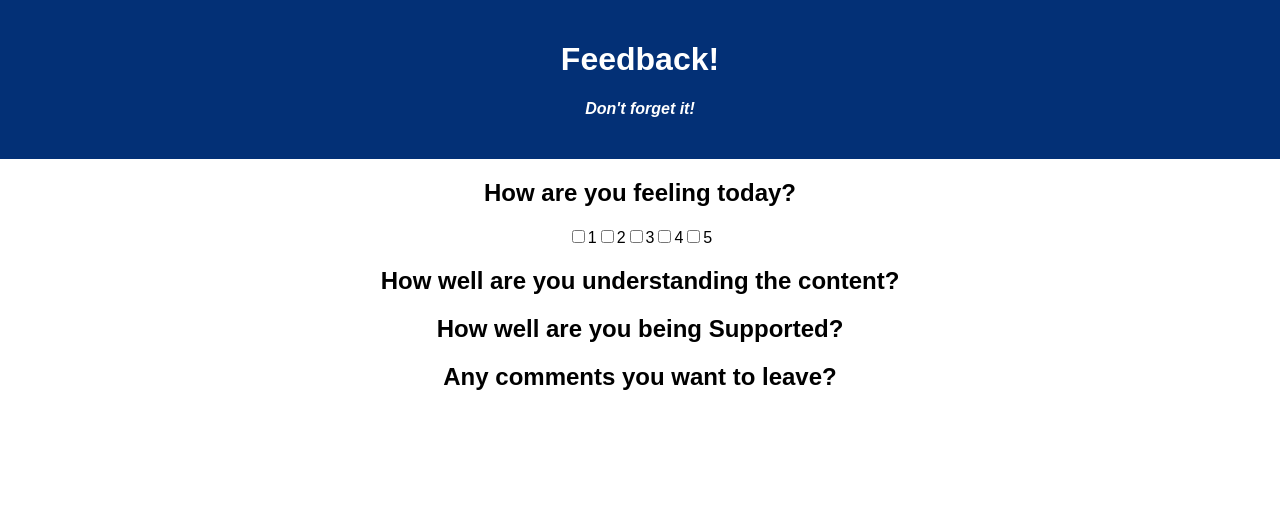
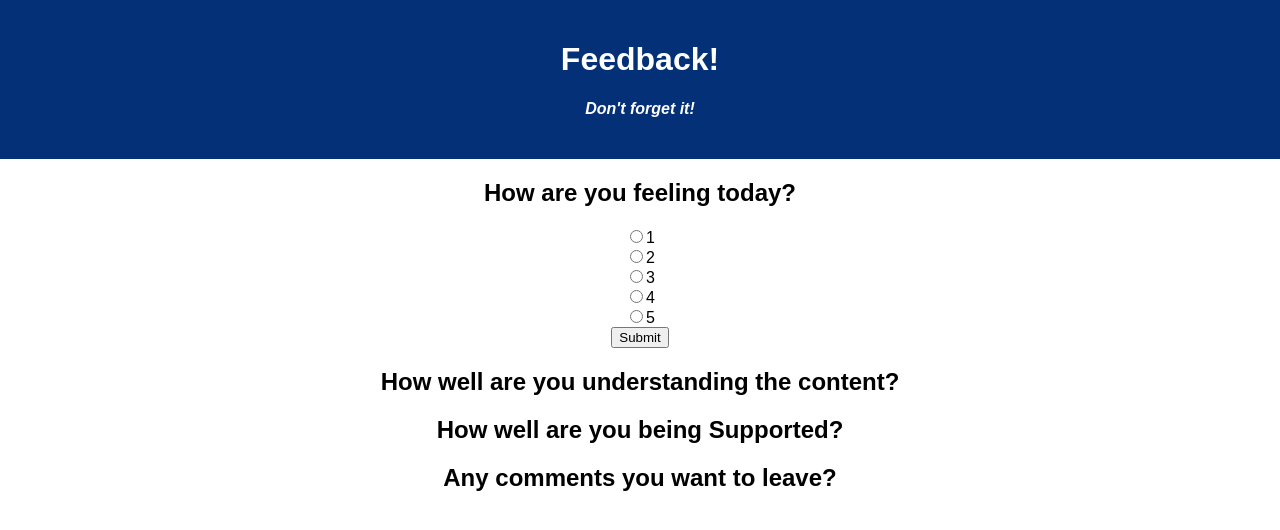
Before and after one commit to johnathanboyd/weekend-redux-feedback-loop, a React (Create React App) app: page / in a window 1280 px wide. Shown: the top 530 px of the page. Built offline with nearby package versions, Linux system fonts and the light colour scheme; no server answers.

Commit message:
got radio button selectors to work properly!

```diff
--- a/package.json
+++ b/package.json
@@ -11,7 +11,8 @@
     "react-dom": "^17.0.1",
     "react-redux": "^7.2.3",
     "react-scripts": "^4.0.1",
-    "redux": "^4.0.5"
+    "redux": "^4.0.5",
+    "redux-logger": "^3.0.6"
   },
   "devDependencies": {
     "nodemon": "^1.18.5"
--- a/src/components/App/App.jsx
+++ b/src/components/App/App.jsx
@@ -1,4 +1,5 @@
-import React, { useEffect } from 'react';
+import React, { useEffect, useState } from 'react';
+import { useDispatch, useSelector } from 'react-redux';
 import axios from 'axios';
 import './App.css';
 import Feeling from '../Feeling/Feeling';
@@ -7,16 +8,23 @@ import Supported from '../Supported/Supported';
 import Comments from '../Comments/Comments';
 
 
+
 function App() {
+
+  //dispatch used to send info to redux store
+  const dispatch = useDispatch();
+
   useEffect( ()=>{
     getFeedback();
   }, [])
 
+  // const [ newFeedback, setNewFeedback ] = useState( { feeling: '', understanding: '', support: '', comment:''} );
   //function to GET
   let getFeedback=()=>{
     console.log( 'in getFeedback' );
     axios.get( '/api/feedback' ).then( ( response ) =>{
-      // this is where dispatch would go, i believe.
+
+      // this is where dispatch for submited feedback would go, i believe.
       console.log( 'back from getFeedback GET with:', response );
     }).catch( ( err ) =>{
       console.log( err );
@@ -25,13 +33,96 @@ function App() {
   }
   //function to POST
 
+  // change handler
+
+  // radio selector specific state
+
+  const [ state, setState ] = useState( '' )
+
+  let handleFeelingChange=(event)=>{
+    console.log( 'in handleFeelingChange:', event.target.value );
+    setState({
+      selectedOption: event.target.value
+    })
+
+  }
+
   return (
     <div className='App'>
       <header className='App-header'>
         <h1 className='App-title'>Feedback!</h1>
         <h4>Don't forget it!</h4>
       </header>
-      <Feeling />
+      <h2>How are you feeling today?</h2>
+    <form >
+        <div>
+          <label htmlFor="1">
+            <input
+              type="radio"
+              id="rating1"
+              value="1"
+              checked={state.selectedOption ==="1"}
+              onChange={ handleFeelingChange }
+            />
+            1
+          </label>
+        </div>
+        <div>
+          <label htmlFor="2">
+            <input
+              type="radio"
+              id="rating2"
+              value="2"
+              checked={state.selectedOption === "2"}
+              onChange={ handleFeelingChange }
+            />
+            2
+          </label>
+        </div>
+
+        <div>
+          <label htmlFor="3">
+            <input
+              type="radio"
+              id="rating3"
+              value="3"
+              checked={state.selectedOption === "3"}
+              onChange={ handleFeelingChange }
+            />
+            3
+          </label>
+        </div>
+        <div>
+          <label htmlFor="4">
+            <input
+              type="radio"
+              id="rating4"
+              value="4"
+              checked={state.selectedOption === "4"}
+              onChange={ handleFeelingChange }
+            />
+          4
+          </label>
+        </div>
+        <div>
+          <label htmlFor="5">
+            <input
+              type="radio"
+              id="rating5"
+              value="5"
+              checked={state.selectedOption === "5"}
+              onChange={ handleFeelingChange }
+            />
+          5
+          </label>
+        </div>
+        <div>
+          <button type="submit">Submit</button>
+        </div>
+    </form>
+
+
+
       <Understanding />
       <Supported />
       <Comments />
--- a/src/components/Feeling/Feeling.jsx
+++ b/src/components/Feeling/Feeling.jsx
@@ -1,25 +1,9 @@
-function Understanding() {
+function Feeling() {
   return(
     <>
-    <h2>How are you feeling today?</h2>
-    <form>
-        <input type="checkbox" id="1" value="1"/>
-        <label for="1">1</label>
 
-        <input type="checkbox" id="2" value="2"/>
-        <label for="2">2</label>
-
-        <input type="checkbox" id="3" value="3"/>
-        <label for="3">3</label>
-
-        <input type="checkbox" id="4" value="4"/>
-        <label for="4">4</label>
-
-        <input type="checkbox" id="5" value="5"/>
-        <label for="5">5</label>
-    </form>
     </>
   )
 }
 
-export default Understanding;
+export default Feeling;
--- a/src/components/Understanding/Understanding.jsx
+++ b/src/components/Understanding/Understanding.jsx
@@ -1,4 +1,4 @@
-function Feeling() {
+function Understanding() {
   return(
     <>
     <h2>How well are you understanding the content?</h2>
@@ -6,4 +6,4 @@ function Feeling() {
   )
 }
 
-export default Feeling
+export default Understanding
--- a/src/index.js
+++ b/src/index.js
@@ -3,6 +3,38 @@ import ReactDOM from 'react-dom';
 import './index.css';
 import App from './components/App/App';
 import registerServiceWorker from './registerServiceWorker';
+import { createStore, combineReducers, applyMiddleware } from 'redux';
+import { Provider } from 'react-redux';
+import logger from 'redux-logger';
 
-ReactDOM.render(<App />, document.getElementById('root'));
+const submittedFeedback =( state =[], action)=>{
+    console.log( 'in submittedFeedback');
+    if( action.type === 'setSubmittedFeedback'){
+        console.log( 'set state' )
+        state = [...action.payload]
+    }
+    return state;
+}
+/*const newFeedback =( state =[], action)=>{
+    console.log( 'in newFeedback' );
+    if( action.type === 'setNewFeedback'){
+        console.log( 'set state' )
+        state = [... action.payloa]
+    }
+}
+*/
+
+const store = createStore(
+    combineReducers({
+        submittedFeedback: submittedFeedback,
+       // newFeedback: newFeedback
+    }),
+    applyMiddleware( logger )
+)
+
+ReactDOM.render(
+    <Provider store={ store }>
+        <App />
+    </Provider>,
+    document.getElementById('root'));
 registerServiceWorker();
```
Also changed, not shown: 1 other file (tests, documents, lock files or other folders).
